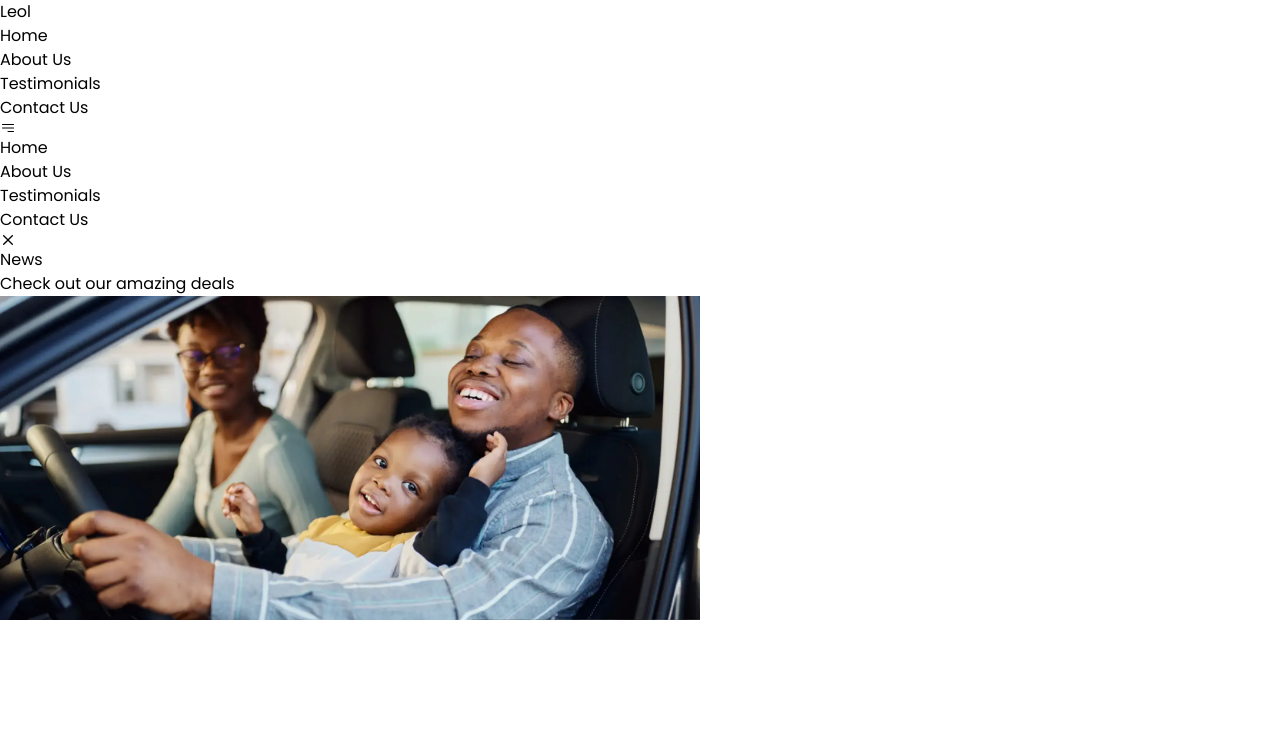
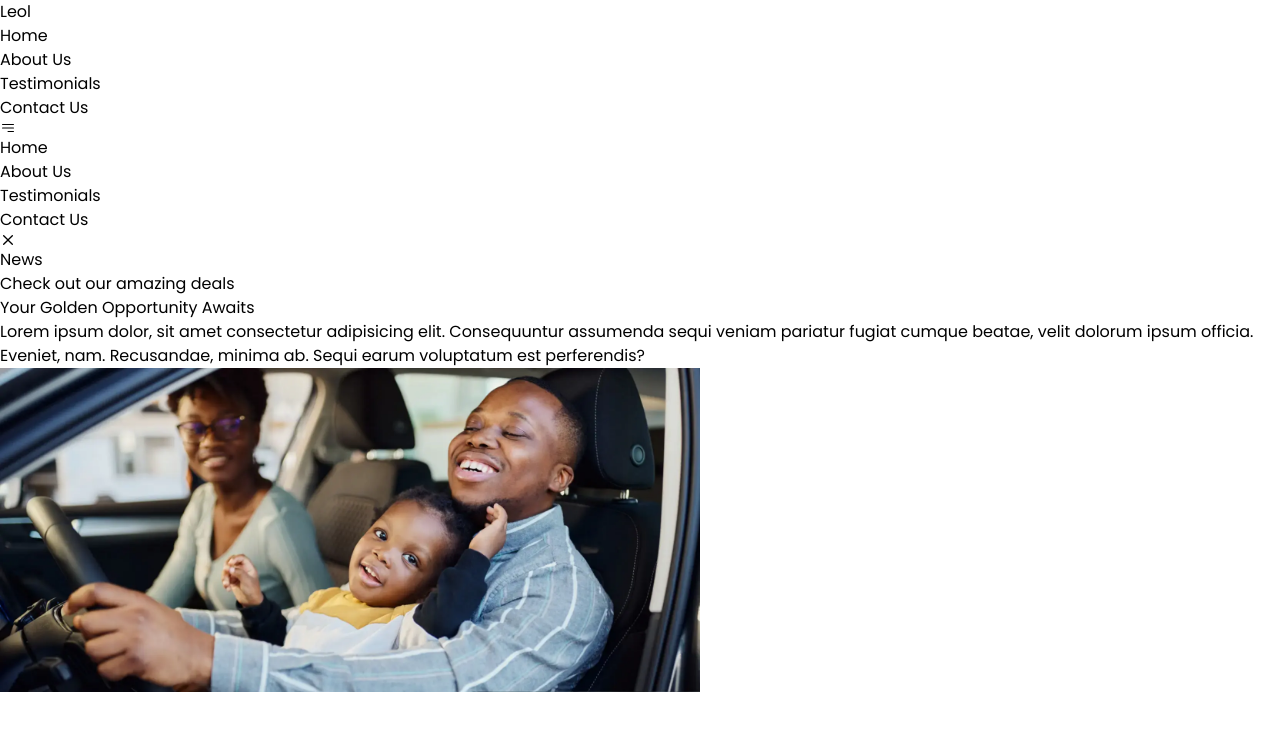
Before and after one commit to lnjage/leol, a Next.js app: page / in a window 1280 px wide. Shown: the top 730 px of the page. Built offline with nearby package versions, Linux system fonts and the light colour scheme.

Commit message:
landing page minor edit

```diff
--- a/app/globals.css
+++ b/app/globals.css
@@ -7,7 +7,7 @@
         @apply relative text-base font-medium w-fit block
         after:block after:content-['']
         after:absolute after:h-[3px]
-        after:bg-blue-950 after:w-full
+        after:bg-blue-900 after:w-full
         after:scale-x-0 after:hover:scale-x-100
         after:transition after:duration-300
         after:origin-right
--- a/components/Home/Hero/Hero.tsx
+++ b/components/Home/Hero/Hero.tsx
@@ -4,16 +4,32 @@ import Image from 'next/image'
 const Hero = () => {
  return (
     <div className = "w-full pt-[4vh] md:pt-[12vh] h-screen bg-[#f2f3fa]">
-        <div className='flex justify-center flex col w-[90%] sm:w-[80%] h-full max-auto'>
+        <div className='flex justify-center flex-col-reversecol w-[90%] sm:w-[80%] h-full max-auto'>
             <div  className='grid grid-cols-1 lg:grid-cols-2 items-center gap-12'>
                 {/* Text Content */}
                 <div>
                     <div className='w-fit py-1.5 px-2 md:px-5 rounded-full shadow-md flex items-center space-x-3 bg-white'>
-                        <div className='px-3 py-1 md:px-5 md:py-1 rounded-full bg-blue-700 md:text-base sm:text-sm text-xs text-white'>News</div>
-                        <div>
-                            <p className='text-xs sm:text sm'>Check out our amazing deals</p>
-                            </div>
+                        <div className='px-3 py-1 md:px-5 md:py-1 rounded-full bg-blue-700 md:text-base sm:text-sm text-xs text-white'>
+                            News
+                        </div>
+                        <p className='text-xs sm:text sm'>Check out our amazing deals
+                        </p>
                     </div>
+                {/* Heading */}
+               <h1 className="text-2xl sm:text-4xl md:text-5xl mt-6 mb-6 font-bold md:leading-[3rem] lg:leading-[3.5rem]">
+                 Your Golden Opportunity Awaits
+               </h1>
+               {/*Description*/}
+               <p className="w-fit py-1.5 px-5 rounded-full shadow-md flex items-center space-x-3 bg-white">
+                Lorem ipsum dolor, sit amet consectetur adipisicing elit.
+                Consequuntur assumenda sequi veniam pariatur fugiat
+                cumque beatae, velit dolorum ipsum officia. Eveniet,
+                 nam. Recusandae, minima ab. Sequi earum voluptatum est
+                 perferendis?
+               </p>
+
+             </div>
+
                 </div>
                 {/* Image Content */}
                 <div className = "hidden lg:block">
@@ -21,7 +37,7 @@ const Hero = () => {
                 </div>
        </div>
         </div>
-        </div>
+
 
 )
 }
```
